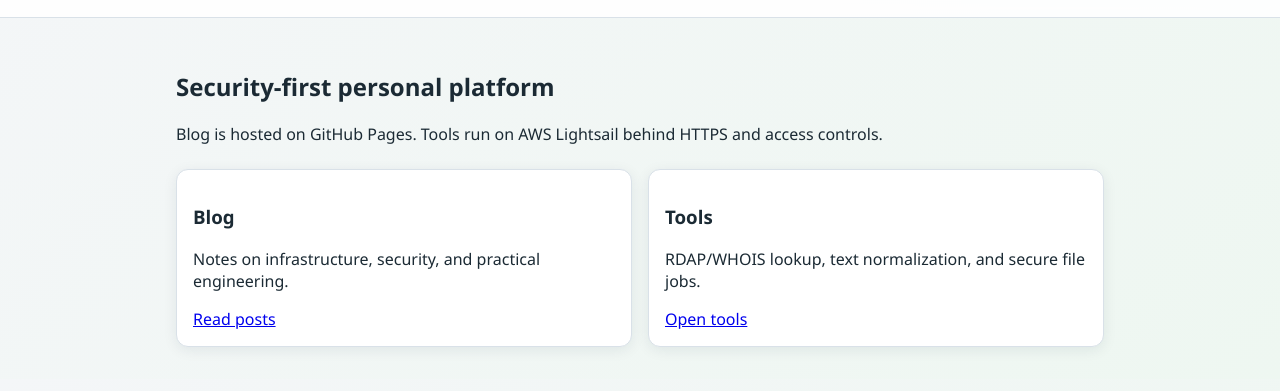
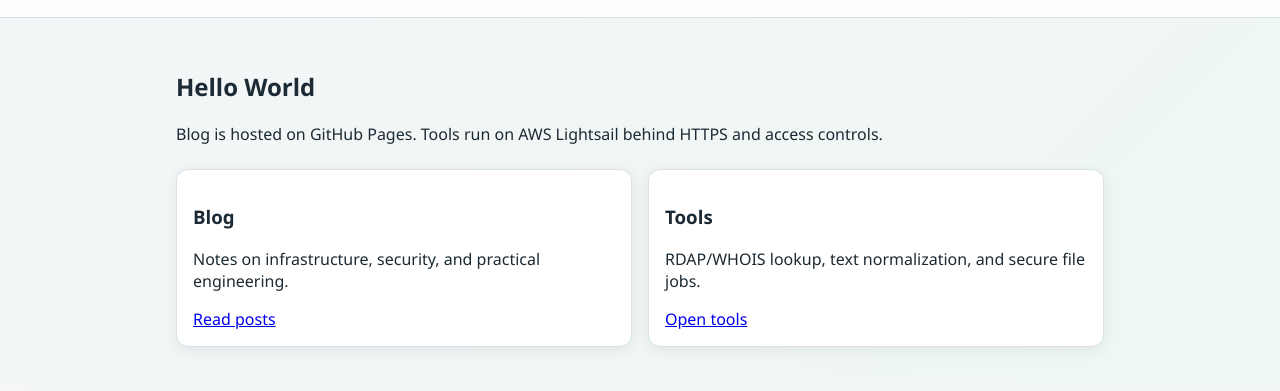
Before and after one commit to 0x4d5a/personal-site, a plain HTML site: page index.html in a window 1280 px wide. Shown: the part 131-522 px from the top of the page. Drawn offline with Linux system fonts and the light colour scheme.

Commit message:
Set homepage heading to Hello World

```diff
--- a/index.html
+++ b/index.html
@@ -20,7 +20,7 @@
 
     <main class="container">
       <section class="hero">
-        <h2>Security-first personal platform</h2>
+        <h2>Hello World</h2>
         <p>
           Blog is hosted on GitHub Pages. Tools run on AWS Lightsail behind
           HTTPS and access controls.
```
